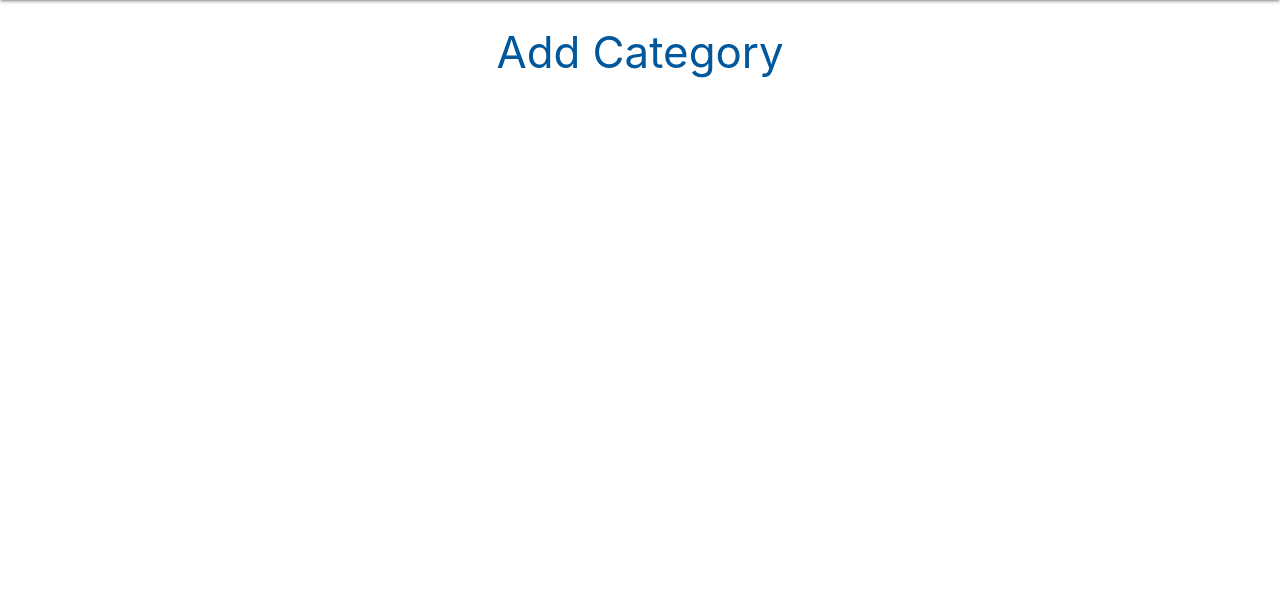
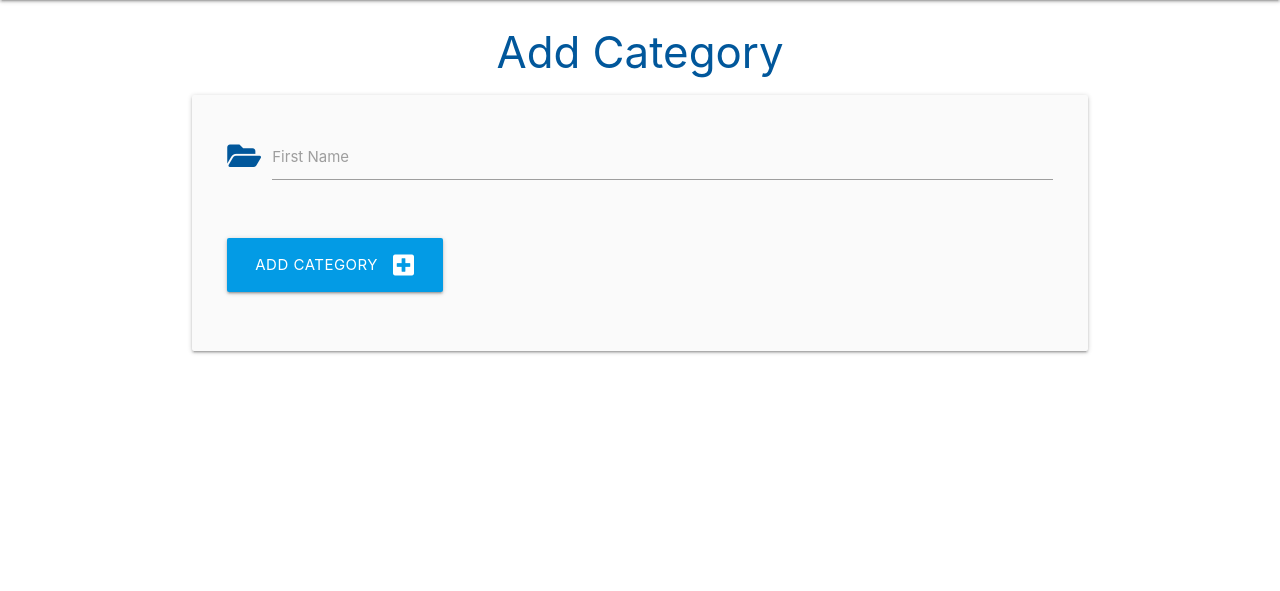
Before and after one commit to bezabu/bb-task-manager, a Flask app: page /add_category in a window 1280 px wide. Shown: the part 64-655 px from the top of the page. Run offline with Flask 3, Linux system fonts and the light colour scheme.

Commit message:
Add to taskmanager database through form

```diff
--- a/taskmanager/routes.py
+++ b/taskmanager/routes.py
@@ -1,4 +1,4 @@
-from flask import render_template
+from flask import render_template, request, redirect, url_for
 from taskmanager import app, db
 from taskmanager.models import Category, Task
 
@@ -15,4 +15,9 @@ def categories():
 
 @app.route("/add_category", methods=["GET", "POST"])
 def add_category():
+    if request.method == "POST":
+        category = Category(category_name=request.form.get("category_name"))
+        db.session.add(category)
+        db.session.commit()
+        return redirect(url_for("categories"))
     return render_template("add_category.html")
--- a/taskmanager/templates/add_category.html
+++ b/taskmanager/templates/add_category.html
@@ -2,4 +2,30 @@
 
 <h3 class="light-blue-text text-darken-4 center-align">Add Category</h3>
 
+<div class="row card-panel grey lighten-5">
+  <form class="col s12" method="POST" action="{{ url_for('add_category') }}">
+    <div class="row">
+      <div class="input-field col s12">
+        <i class="fas fa-folder-open prefix light-blue-text text-darken-4"></i>
+        <input
+          id="category_name"
+          name="category_name"
+          minlength="3"
+          maxlength="25"
+          type="text"
+          class="validate"
+          required
+        />
+        <label for="category_name">First Name</label>
+      </div>
+    </div>
+    <div class="row">
+      <div class="input-field col s12">
+        <button type="submit" class="btn-large light-blue darken-1">
+          Add Category <i class="fas fa-plus-square right"></i>
+        </button>
+      </div>
+    </div>
+  </form>
+</div>
 {% endblock %}
--- a/taskmanager/templates/base.html
+++ b/taskmanager/templates/base.html
@@ -25,7 +25,7 @@
     <header>
       <nav class="light-blue darken-1">
         <div class="nav-wrapper">
-          <a href="#!" class="brand-logo">Task Manager</a>
+          <a href="{{ url_for('home') }}" class="brand-logo">Task Manager</a>
           <a href="#" data-target="mobile-demo" class="sidenav-trigger"
             ><i class="fas fa-bars"></i
           ></a>
@@ -46,15 +46,19 @@
 
     <main class="container">{% block content %} {% endblock %}</main>
 
-<footer class="page-footer blue darken=3">
-
-    <div class="footer-copyright">
+    <footer class="page-footer blue darken=3">
+      <div class="footer-copyright">
         <div class="container">
-            For educational purposes only
-            <a class="grey-text text-lighten-4 right" href="https://codeinstitute.net" target="_blank">&copy; Code Institute</a>
+          For educational purposes only
+          <a
+            class="grey-text text-lighten-4 right"
+            href="https://codeinstitute.net"
+            target="_blank"
+            >&copy; Code Institute</a
+          >
         </div>
-    </div>
-</footer>
+      </div>
+    </footer>
 
     <script src="https://cdnjs.cloudflare.com/ajax/libs/materialize/1.0.0/js/materialize.min.js"></script>
     <scirpt src="{{ url_for('static', filename='js/script.js') }}"></scirpt>
```
Also changed, not shown: taskmanager/models.py (+5 -5 lines).
